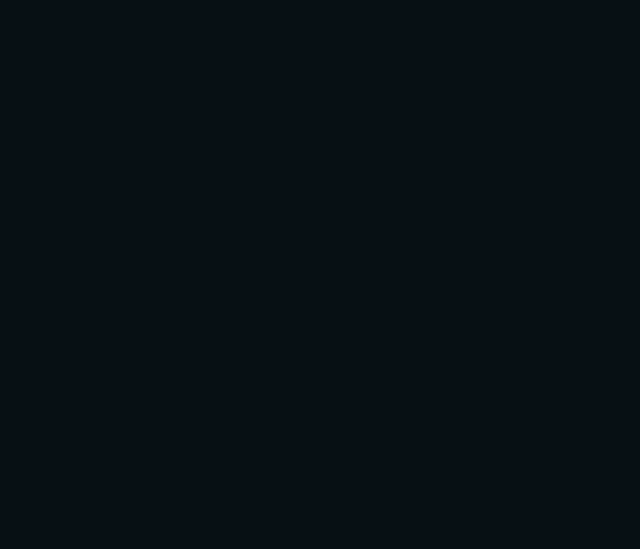
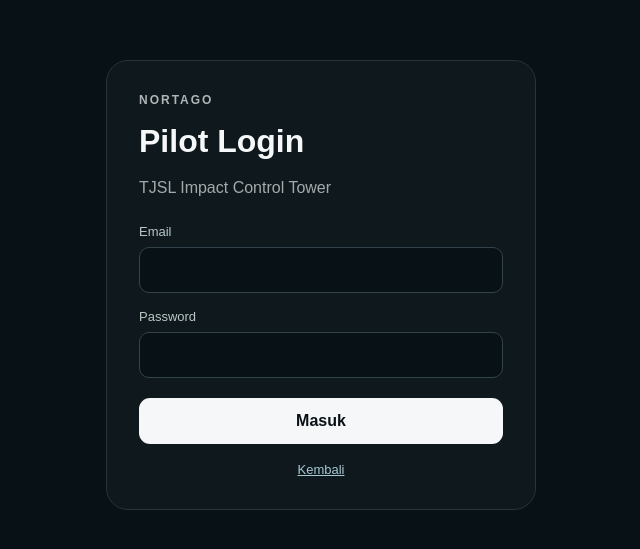
Before and after one commit to adiaris2022-rgb/tjsl-impact-control-tower, a Next.js app: page /login in a window 1280 px wide. Before the commit this address had no page. Shown: the part 115-664 px from the top of the page, without its empty margins (319-959 px from the left). Built offline with nearby package versions, Linux system fonts and the light colour scheme.

Commit message:
feat: implement pilot login

```diff
--- a/app/login/page.tsx
+++ b/app/login/page.tsx
@@ -1,5 +1,44 @@
-import { redirect } from "next/navigation";
+"use client";
 
-export default function LoginRedirect() {
-  redirect("/");
+import { useState } from "react";
+import { createBrowserClient } from "@supabase/ssr";
+import { useRouter } from "next/navigation";
+
+export default function LoginPage() {
+  const router = useRouter();
+  const [email,setEmail] = useState("");
+  const [password,setPassword] = useState("");
+  const [error,setError] = useState("");
+  const [busy,setBusy] = useState(false);
+
+  async function login(e:React.FormEvent) {
+    e.preventDefault();
+    setBusy(true);
+    setError("");
+    const supabase = createBrowserClient(process.env.NEXT_PUBLIC_SUPABASE_URL!, process.env.NEXT_PUBLIC_SUPABASE_ANON_KEY!);
+    const { error } = await supabase.auth.signInWithPassword({ email, password });
+    if (error) {
+      setError("Email atau password tidak valid.");
+      setBusy(false);
+      return;
+    }
+    router.replace("/control-tower");
+  }
+
+  return (
+    <main style={{minHeight:"100vh",display:"grid",placeItems:"center",padding:"24px",background:"#081116",color:"#f5f7f8",fontFamily:"Arial,sans-serif"}}>
+      <form onSubmit={login} style={{width:"100%",maxWidth:"430px",padding:"32px",border:"1px solid #26343b",borderRadius:"22px",background:"#0e181d",boxSizing:"border-box"}}>
+        <div style={{fontSize:"12px",letterSpacing:"2px",fontWeight:700,opacity:.7}}>NORTAGO</div>
+        <h1 style={{fontSize:"32px",margin:"16px 0 8px"}}>Pilot Login</h1>
+        <p style={{opacity:.65,lineHeight:1.5}}>TJSL Impact Control Tower</p>
+        <label style={{display:"block",marginTop:"24px",fontSize:"13px"}}>Email</label>
+        <input required type="email" value={email} onChange={e=>setEmail(e.target.value)} style={{width:"100%",marginTop:"8px",padding:"13px",borderRadius:"10px",border:"1px solid #33434b",background:"#081116",color:"#fff",boxSizing:"border-box"}} />
+        <label style={{display:"block",marginTop:"16px",fontSize:"13px"}}>Password</label>
+        <input required type="password" value={password} onChange={e=>setPassword(e.target.value)} style={{width:"100%",marginTop:"8px",padding:"13px",borderRadius:"10px",border:"1px solid #33434b",background:"#081116",color:"#fff",boxSizing:"border-box"}} />
+        {error && <div style={{marginTop:"14px",padding:"12px",borderRadius:"10px",background:"#35171b",color:"#ffb4bd",fontSize:"13px"}}>{error}</div>}
+        <button disabled={busy} type="submit" style={{width:"100%",marginTop:"20px",padding:"14px",border:0,borderRadius:"11px",background:"#f5f7f8",color:"#081116",fontWeight:700}}>{busy ? "Memproses..." : "Masuk"}</button>
+        <a href="/" style={{display:"block",marginTop:"18px",textAlign:"center",color:"#a9c8d3",fontSize:"13px"}}>Kembali</a>
+      </form>
+    </main>
+  );
 }
```
